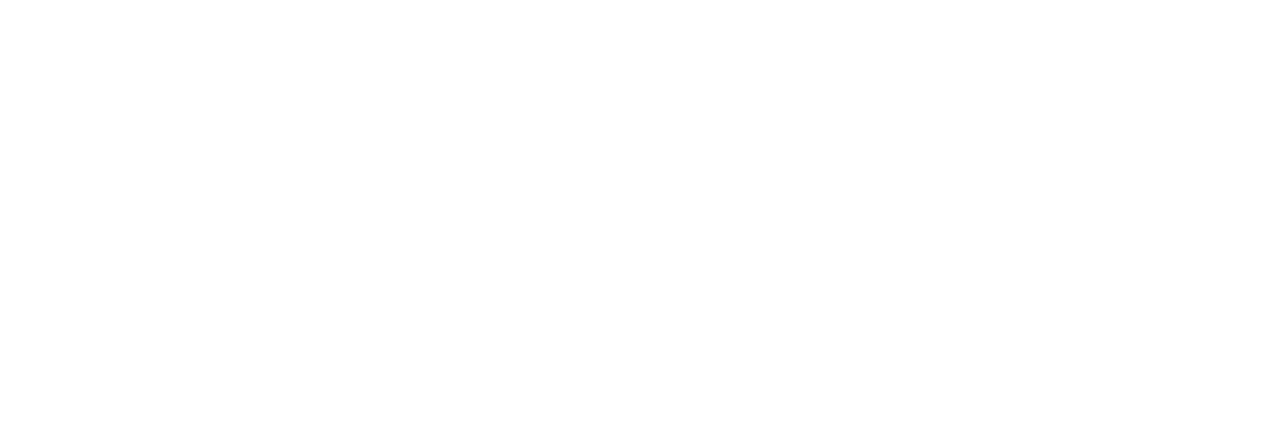
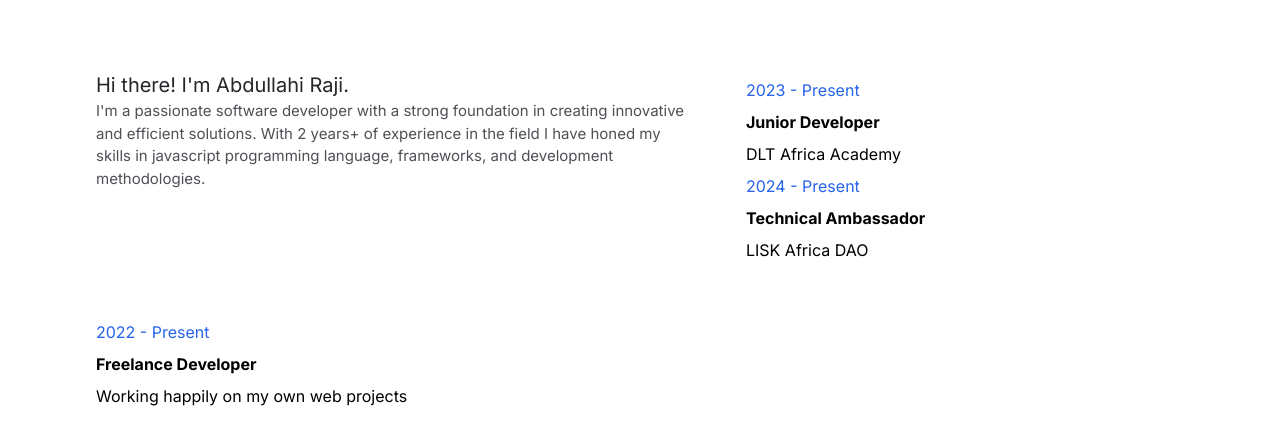
Before and after one commit to ameer017/ameer-portfolio-website, a Next.js app in the folder portfolio/: page / in a window 1280 px wide. Shown: the part 774-1218 px from the top of the page. Before the commit the page ends 800 px from the top, so only its background shows below. Built offline with nearby package versions, Linux system fonts and the light colour scheme.

Commit message:
about-section

```diff
--- a/portfolio/app/components/About/About.jsx
+++ b/portfolio/app/components/About/About.jsx
@@ -1,9 +1,66 @@
-import React from 'react'
+import React from "react";
+
+const data = [
+  {
+    id: 1,
+    title: "Junior Developer",
+    date: "2023 - Present",
+    description: "DLT Africa Academy",
+  },
+  {
+    id: 2,
+    title: "Technical Ambassador",
+    date: "2024 - Present",
+    description: "LISK Africa DAO",
+  },
+];
+
+const dataTwo = [
+  {
+    id: 3,
+    title: "Freelance Developer",
+    date: "2022 - Present",
+    description: "Working happily on my own web projects",
+  },
+
+]
 
 const About = () => {
   return (
-    <div>About</div>
-  )
-}
+    <main className="px-10 md:px-24  text-left flex gap-[50px] flex-wrap pt-[7.75rem] pb-[5.75rem]">
+      <div className=" ">
+        <p className="text-[#24262a] font-Poppins text-[20px] ">
+          Hi there! I&apos;m Abdullahi Raji.
+        </p>
 
-export default About
+        <p className="mb-1 text-[#4d5055] font-normal text-[15px] w-[100%] md:w-[600px] ">
+          I&apos;m a passionate software developer with a strong foundation in
+          creating innovative and efficient solutions. With 2 years+ of
+          experience in the field I have honed my skills in javascript
+          programming language, frameworks, and development methodologies.
+        </p>
+      </div>
+      <div>
+        {data.map(({ id, title, date, description }) => (
+          <div key={id} className="flex flex-col gap-2">
+            <p className="text-blue-600 mt-2">{date}</p>
+            <p className="font-bold">{title}</p>
+            <p>{description}</p>
+          </div>
+        ))}
+      </div>
+      <div>
+        {dataTwo.map(({ id, title, date, description }) => (
+          <div key={id} className="flex flex-col gap-2">
+            <p className="text-blue-600 mt-2">{date}</p>
+            <p className="font-bold">{title}</p>
+            <p>{description}</p>
+          </div>
+        ))}
+      </div>
+
+    </main>
+  );
+};
+
+export default About;
--- a/portfolio/app/components/Header/Header.jsx
+++ b/portfolio/app/components/Header/Header.jsx
@@ -19,7 +19,7 @@
   };
 
   return (
-    <header className="px-12 py-8 text-[#fff] text-[20px] flex justify-between bg-none fixed w-screen ">
+    <header className="px-12 py-8 text-[#fff] text-[20px] flex justify-between bg-[#2b2b2b] fixed w-screen z-10 ">
       <Link href="/" className="flex gap-[10px] items-center justify-center">
         <GiSparkles />
         AL AMEER
--- a/portfolio/app/components/HeroSection/HeroSection.jsx
+++ b/portfolio/app/components/HeroSection/HeroSection.jsx
@@ -3,7 +3,7 @@
 const HeroSection = () => {
   return (
     <main
-      className="h-[50vh] md:h-[90vh] flex items-center justify-center md:justify-start px-12"
+      className="h-[50vh] md:h-[90vh] flex items-center justify-center md:justify-start px-24"
       style={{
         backgroundImage: `url(${"https://images.pexels.com/photos/2653362/pexels-photo-2653362.jpeg?auto=compress&cs=tinysrgb&w=1260&h=750&dpr=1"})`,
         backgroundPosition: "right",
--- a/portfolio/app/page.tsx
+++ b/portfolio/app/page.tsx
@@ -1,6 +1,7 @@
 "use client";
 import Loader from "@/app/components/Loader/Loader"
 import HeroSection from "@/app/components/HeroSection/HeroSection"
+import About from "@/app/components/About/About"
 import { useEffect, useState } from "react";
 
 export default function Home() {
@@ -18,6 +19,7 @@
     <div>
       {/* <Loader/> */}
       <HeroSection/>
+      <About/>
     </div>
   )
 }
```
